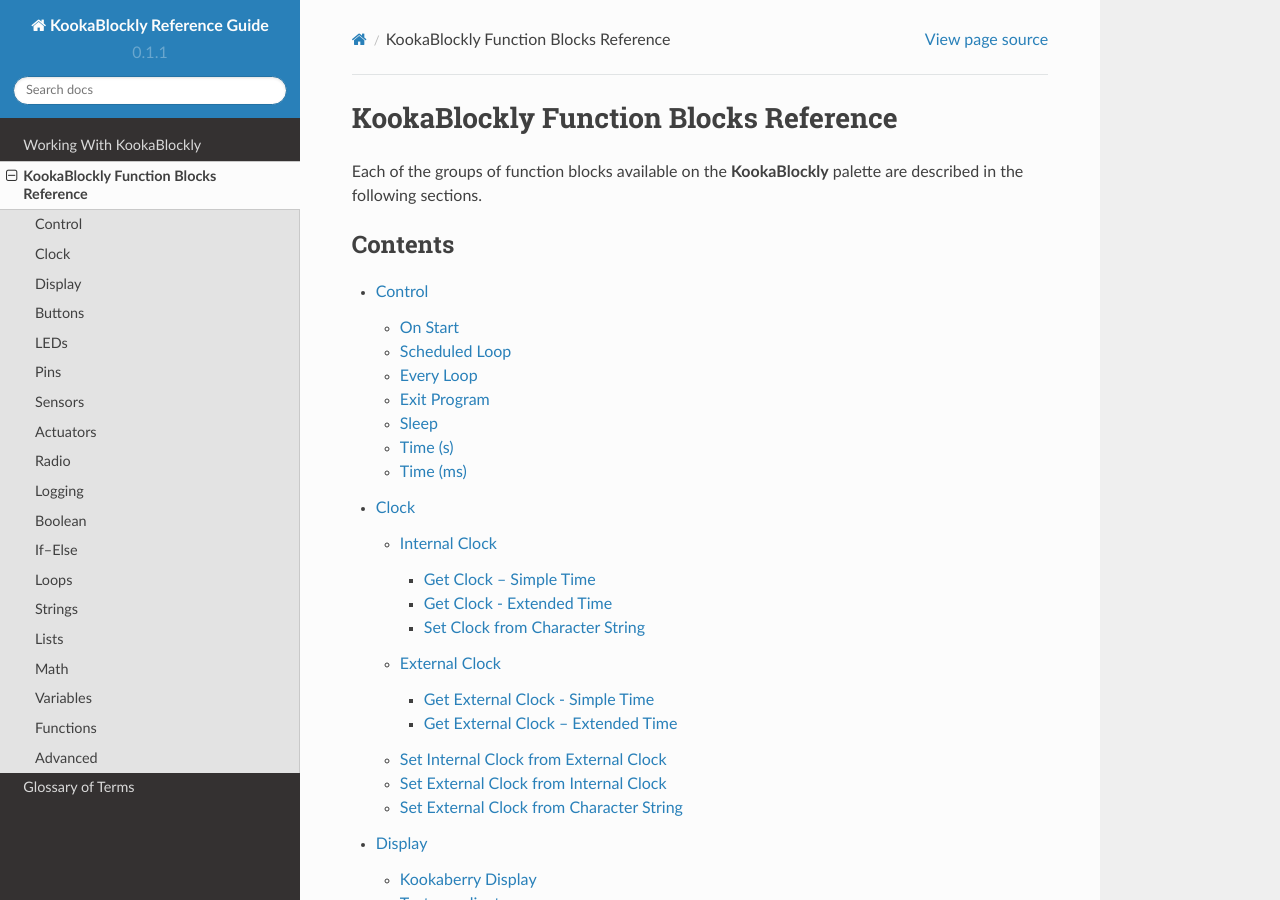
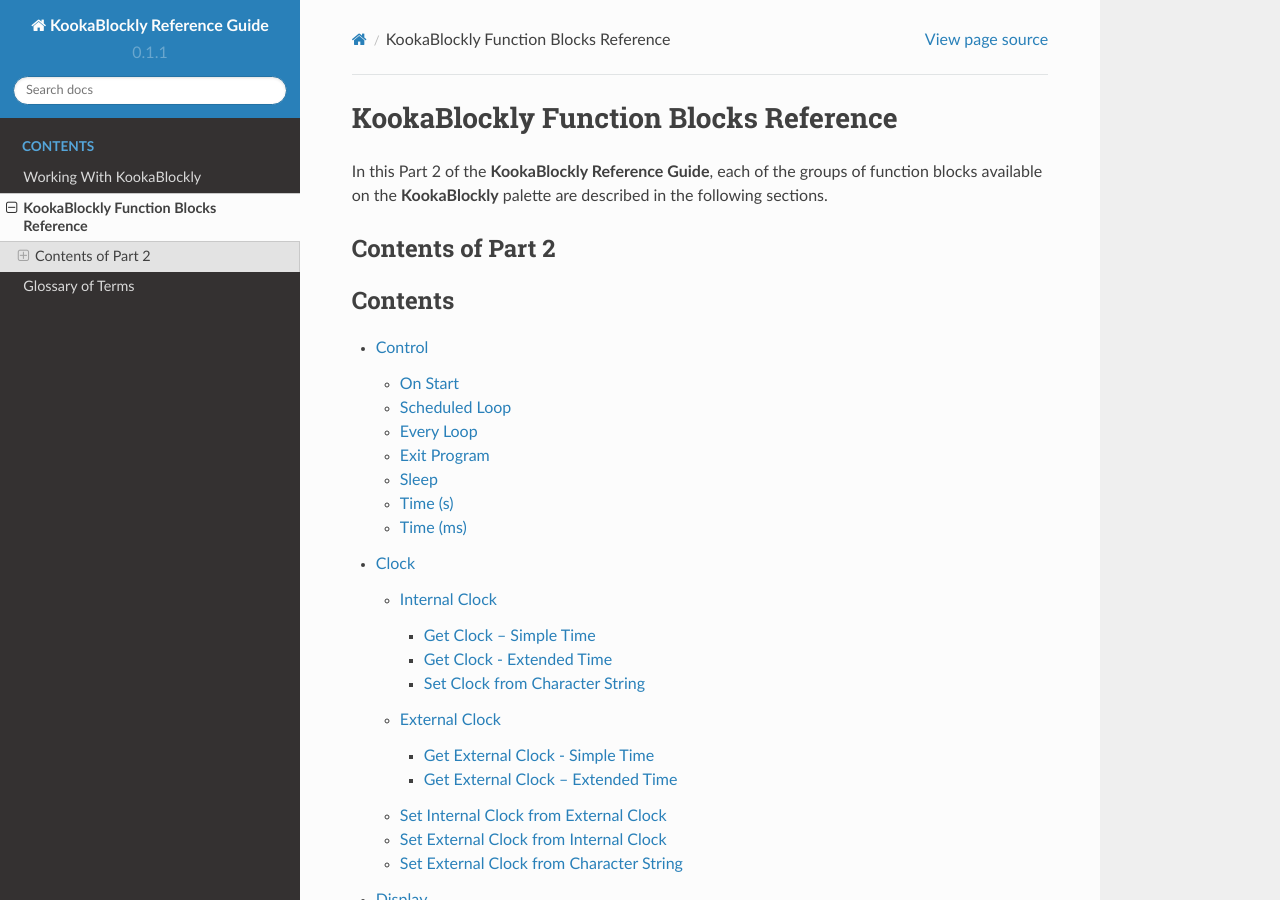
Before and after one commit to TDStrasser/KookaBlockly-Reference, a Sphinx documentation site: the page built from docs/source/part2.rst, in a window 1280 px wide and 900 px high. Built offline with Sphinx 7.4.7 and the Read the Docs theme 2.0.0, drawn with Linux system fonts in a browser that asks for light colours.

Commit message:
Reformatting Tables of contents

```diff
--- a/docs/source/index.rst
+++ b/docs/source/index.rst
@@ -18,10 +18,9 @@
 
    This project is under active development.
 
-Contents
---------
 
 .. toctree::
+   :caption: Contents
 
    part1.rst
    part2.rst
--- a/docs/source/part1.rst
+++ b/docs/source/part1.rst
@@ -1,4 +1,3 @@
-=========================
 Working With KookaBlockly
 =========================
 
@@ -6,10 +5,9 @@
 the **KookaSuite** software package, is installed on a personal computer, how **KookaBlockly** is used,
 and finally the conventions used by **KookaBlockly** are explained.
 
-Contents of Part 1
-------------------
 
 .. toctree::
+   :caption: Contents of Part 1
 
    introduction.rst
    installing.rst
--- a/docs/source/part2.rst
+++ b/docs/source/part2.rst
@@ -1,8 +1,11 @@
 KookaBlockly Function Blocks Reference
 ======================================
 
-Each of the groups of function blocks available on the **KookaBlockly** palette are described in the following sections.
+In this Part 2 of the **KookaBlockly Reference Guide**,
+each of the groups of function blocks available on the **KookaBlockly** palette are described in the following sections.
 
+Contents of Part 2
+------------------
 
 .. toctree::
    :caption: Contents
```
